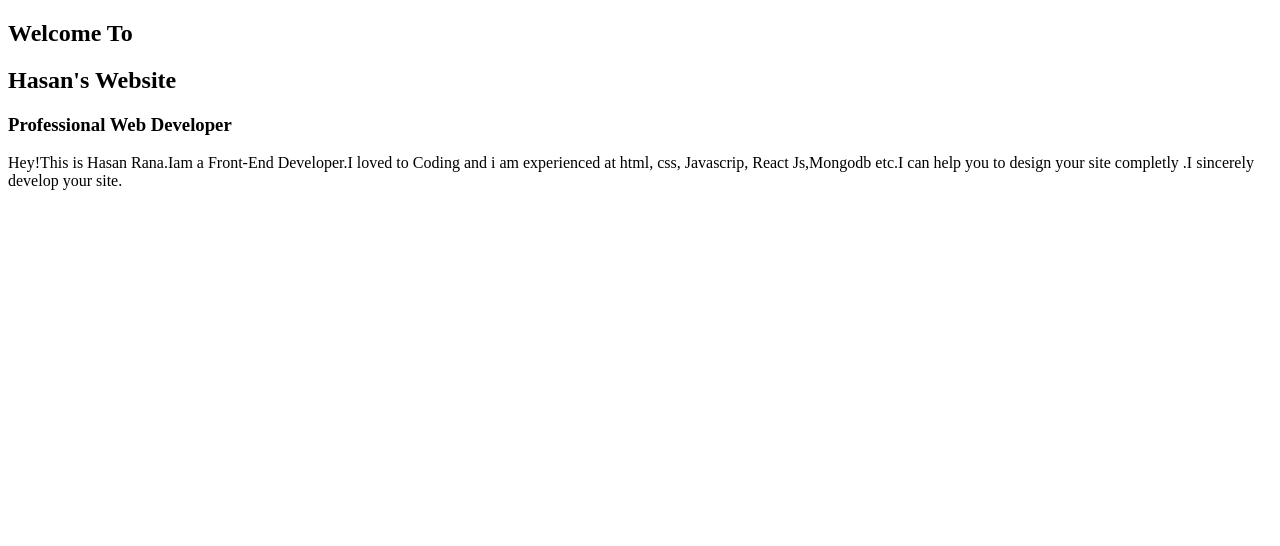
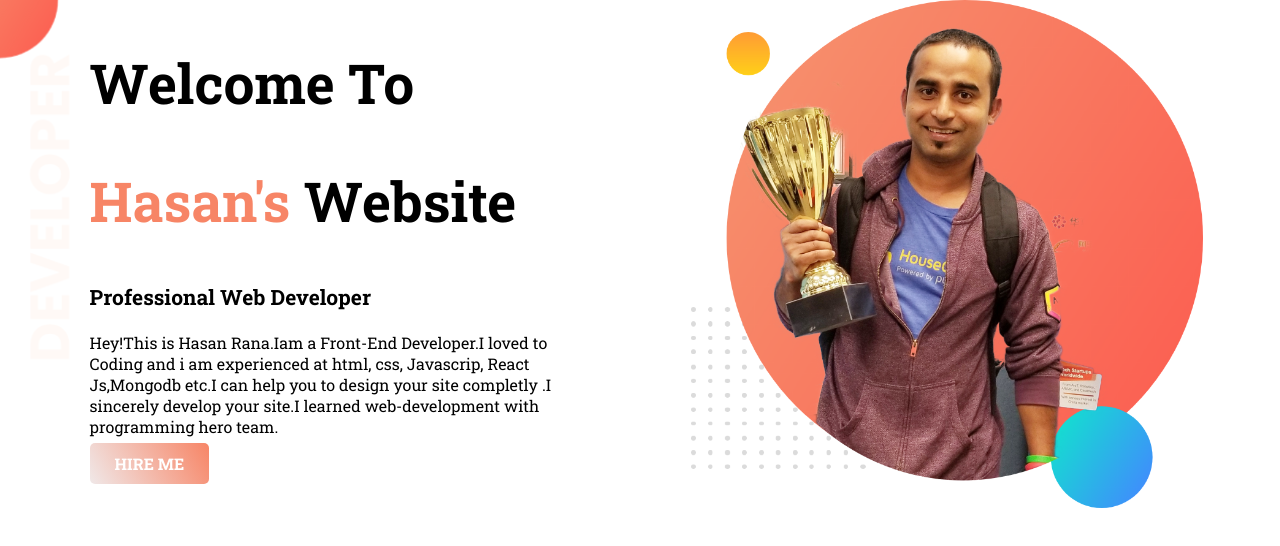
Before and after one commit to hasan178821/web-portfolio, a plain HTML site: page index.html in a window 1280 px wide. Drawn offline with Linux system fonts and the light colour scheme.

Commit message:
top part

```diff
--- a/index.html
+++ b/index.html
@@ -4,20 +4,23 @@
     <meta charset="UTF-8">
     <meta name="viewport" content="width=device-width, initial-scale=1.0">
     <title>Hasan Web-Developer</title>
+    <link href="https://fonts.googleapis.com/css2?family=Roboto+Slab:wght@400;500;600;700&display=swap" rel="stylesheet">
     <link rel="stylesheet" href="style.css">
 </head>
 <body>
-    <section>
-        <div>
+    <section class="header-section">
+        <div class="header-info">
             <h1>Welcome To</h1>
-            <h1>Hasan's Website</h1>
+            <h1> <span class="name-highlight">Hasan's </span> Website</h1>
             <h3>Professional Web Developer</h3>
-            <p>Hey!This is Hasan Rana.Iam a Front-End Developer.I loved to Coding and i am experienced at html, css, Javascrip, React Js,Mongodb etc.I can help you to design your site completly .I sincerely develop your site.</p>
+            <p>Hey!This is Hasan Rana.Iam a Front-End Developer.I loved to Coding and i am experienced at html, css, Javascrip, React Js,Mongodb etc.I can help you to design your site completly .I sincerely develop your site.I learned web-development with programming hero team.</p>
+            <a href="#" class="link-button">HIRE ME</a>
         </div>
 
-        <div>
-            <img src="" alt="">
+        <div class="header-info">
+            <img src="images/jhankar.png" alt="jhankar mahabub">
         </div>
+
     </section>
 
 </body>
--- a/style.css
+++ b/style.css
@@ -0,0 +1,36 @@
+body{
+margin: 0;
+padding: 0;
+font-family: 'Roboto Slab', serif;
+}
+h1{
+    font-size: 55px;
+}
+.name-highlight{
+    color: #f78566;
+}
+h3{
+    font-size: 21px;
+}
+.header-info{
+    width: 40%;
+    float: left;
+    margin-left: 5%;
+    padding-left: 2%;
+}
+.header-info img{
+    width: 100%;
+}
+.header-section{
+    background-image: url("images/top-banner.png");
+    height: 500px;
+    background-repeat: no-repeat;
+}
+.link-button{
+    text-decoration: none;
+    background-image: linear-gradient(60deg, rgb(240, 232, 232), #f78566);
+    color: white;
+    font-weight: 700;
+    padding: 10px 25px;
+    border-radius: 5px;
+}
```
Also changed, not shown: images/index.html (deleted, +0 -24 lines), images/top-banner.png (added).
